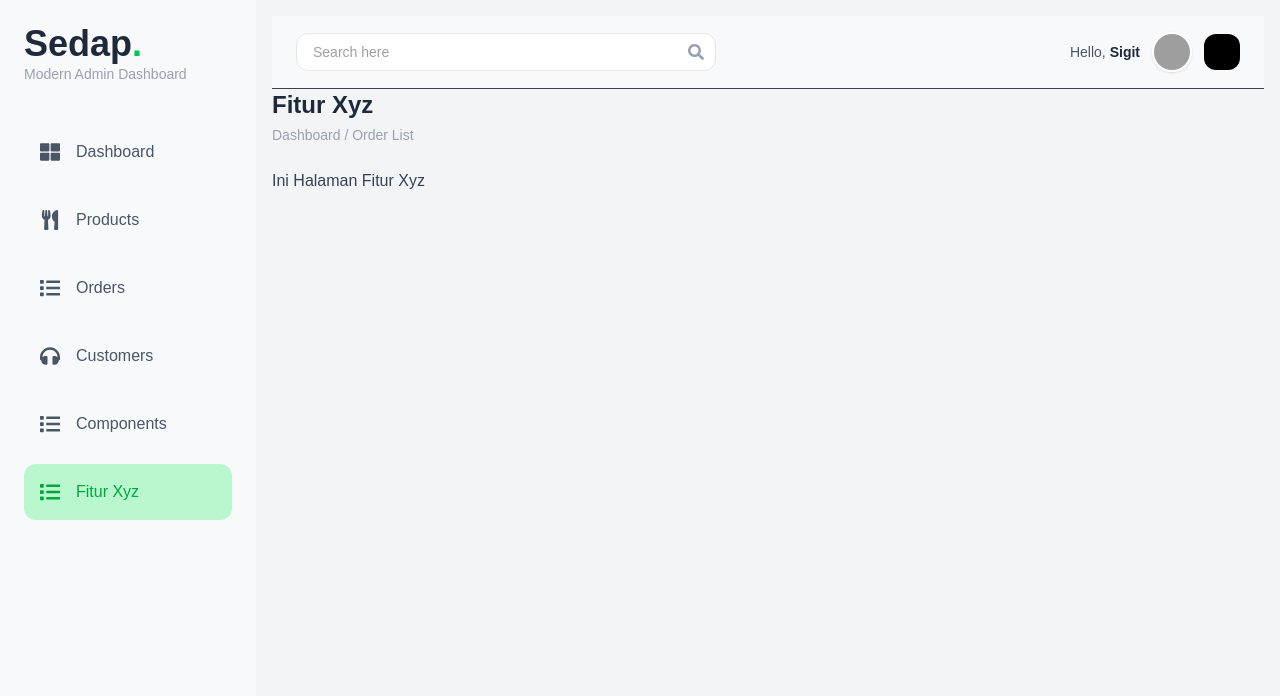
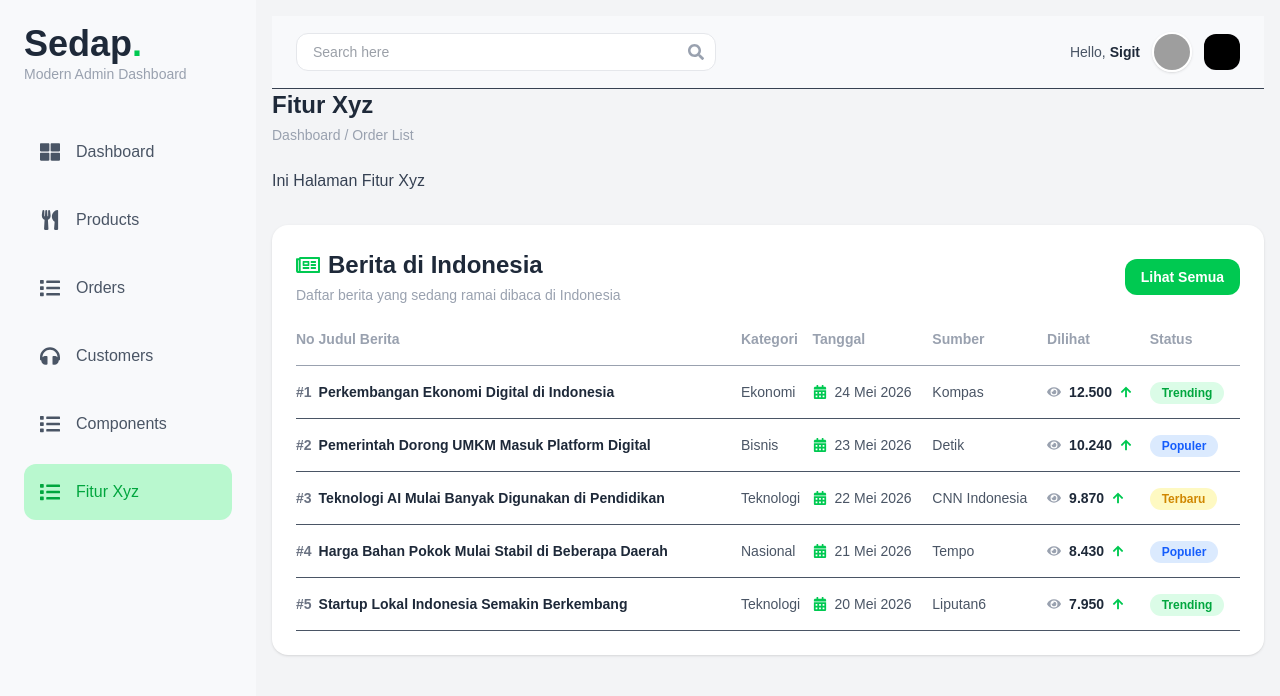
Before and after one commit to sigitprasetyo-pcr/React-Sigit-SIA, a React (Vite) app: page /fitur-xyz in a window 1280 px wide. Shown: the top 696 px of the page. Built offline with nearby package versions, Linux system fonts and the light colour scheme; grey boxes are pictures that could not be loaded; a web font is replaced by a local one.

Commit message:
Menambahkan sebuah berita pada file fiturxzy

```diff
--- a/src/pages/FiturXyz.jsx
+++ b/src/pages/FiturXyz.jsx
@@ -1,4 +1,157 @@
 import PageHeader from "../components/PageHeader";
+import {
+  FaRegNewspaper,
+  FaCalendarAlt,
+  FaEye,
+  FaArrowUp,
+} from "react-icons/fa";
+
+function BeritaIndonesiaTable() {
+  const dataBerita = [
+    {
+      id: 1,
+      judul: "Perkembangan Ekonomi Digital di Indonesia",
+      kategori: "Ekonomi",
+      tanggal: "24 Mei 2026",
+      sumber: "Kompas",
+      dilihat: "12.500",
+      status: "Trending",
+    },
+    {
+      id: 2,
+      judul: "Pemerintah Dorong UMKM Masuk Platform Digital",
+      kategori: "Bisnis",
+      tanggal: "23 Mei 2026",
+      sumber: "Detik",
+      dilihat: "10.240",
+      status: "Populer",
+    },
+    {
+      id: 3,
+      judul: "Teknologi AI Mulai Banyak Digunakan di Pendidikan",
+      kategori: "Teknologi",
+      tanggal: "22 Mei 2026",
+      sumber: "CNN Indonesia",
+      dilihat: "9.870",
+      status: "Terbaru",
+    },
+    {
+      id: 4,
+      judul: "Harga Bahan Pokok Mulai Stabil di Beberapa Daerah",
+      kategori: "Nasional",
+      tanggal: "21 Mei 2026",
+      sumber: "Tempo",
+      dilihat: "8.430",
+      status: "Populer",
+    },
+    {
+      id: 5,
+      judul: "Startup Lokal Indonesia Semakin Berkembang",
+      kategori: "Teknologi",
+      tanggal: "20 Mei 2026",
+      sumber: "Liputan6",
+      dilihat: "7.950",
+      status: "Trending",
+    },
+  ];
+
+  const statusClass = (status) => {
+    if (status === "Trending") {
+      return "bg-green-100 text-green-600";
+    }
+
+    if (status === "Populer") {
+      return "bg-blue-100 text-blue-600";
+    }
+
+    return "bg-yellow-100 text-yellow-600";
+  };
+
+  return (
+    <div className="mt-8 rounded-2xl bg-white p-6 shadow-sm">
+      <div className="mb-6 flex items-center justify-between">
+        <div>
+          <h2 className="flex items-center gap-2 text-2xl font-bold text-gray-800">
+            <FaRegNewspaper className="text-green-500" />
+            Berita di Indonesia
+          </h2>
+
+          <p className="mt-1 text-sm text-gray-400">
+            Daftar berita yang sedang ramai dibaca di Indonesia
+          </p>
+        </div>
+
+        <button className="rounded-xl bg-green-500 px-4 py-2 text-sm font-semibold text-white hover:bg-green-600">
+          Lihat Semua
+        </button>
+      </div>
+
+      <div className="overflow-x-auto">
+        <table className="w-full border-collapse">
+          <thead>
+            <tr className="border-b text-left text-sm text-gray-400">
+              <th className="pb-4 font-semibold">No</th>
+              <th className="pb-4 font-semibold">Judul Berita</th>
+              <th className="pb-4 font-semibold">Kategori</th>
+              <th className="pb-4 font-semibold">Tanggal</th>
+              <th className="pb-4 font-semibold">Sumber</th>
+              <th className="pb-4 font-semibold">Dilihat</th>
+              <th className="pb-4 font-semibold">Status</th>
+            </tr>
+          </thead>
+
+          <tbody>
+            {dataBerita.map((item) => (
+              <tr
+                key={item.id}
+                className="border-b text-sm text-gray-600 hover:bg-gray-50"
+              >
+                <td className="py-4 font-semibold text-gray-500">
+                  #{item.id}
+                </td>
+
+                <td className="py-4">
+                  <p className="font-bold text-gray-800">
+                    {item.judul}
+                  </p>
+                </td>
+
+                <td className="py-4">{item.kategori}</td>
+
+                <td className="py-4">
+                  <div className="flex items-center gap-2">
+                    <FaCalendarAlt className="text-green-500" />
+                    {item.tanggal}
+                  </div>
+                </td>
+
+                <td className="py-4">{item.sumber}</td>
+
+                <td className="py-4">
+                  <div className="flex items-center gap-2 font-semibold text-gray-800">
+                    <FaEye className="text-gray-400" />
+                    {item.dilihat}
+                    <FaArrowUp className="text-xs text-green-500" />
+                  </div>
+                </td>
+
+                <td className="py-4">
+                  <span
+                    className={`rounded-full px-3 py-1 text-xs font-bold ${statusClass(
+                      item.status
+                    )}`}
+                  >
+                    {item.status}
+                  </span>
+                </td>
+              </tr>
+            ))}
+          </tbody>
+        </table>
+      </div>
+    </div>
+  );
+}
 
 export default function FiturXyz() {
   return (
@@ -11,6 +164,8 @@
       <p className="mt-5 text-gray-700">
         Ini Halaman Fitur Xyz
       </p>
+
+      <BeritaIndonesiaTable />
     </div>
   );
 }
```
